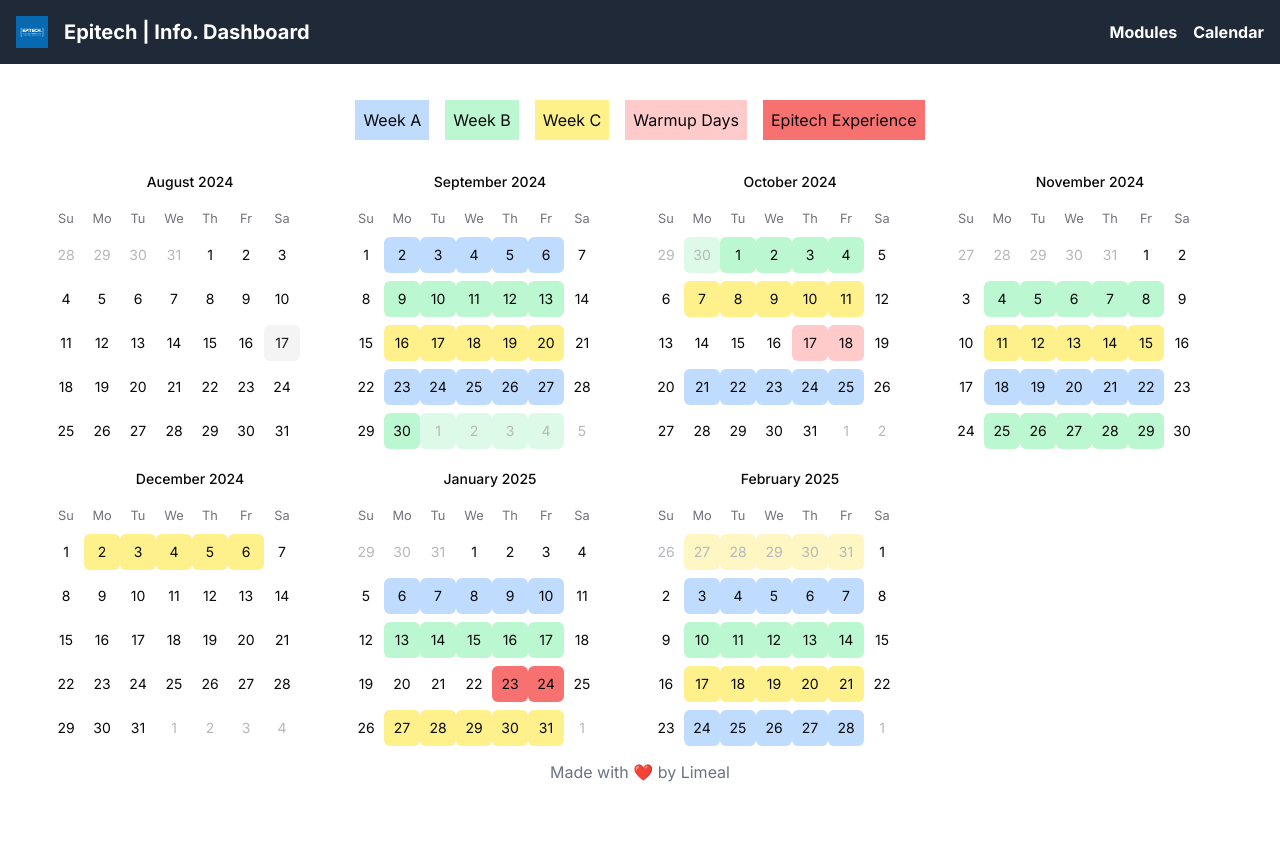
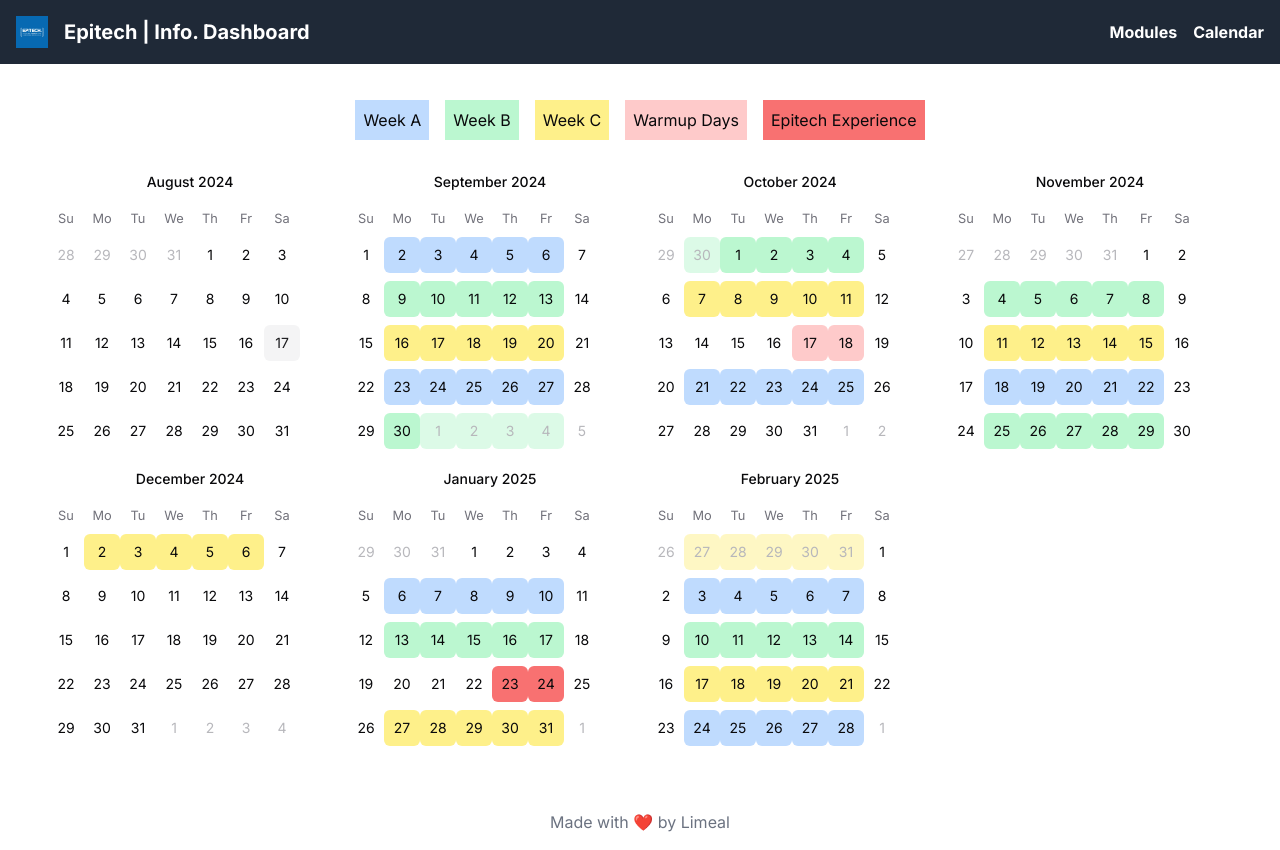
Before and after one commit to limeal/edash, a Next.js app in the folder frontend/: page /calendar in a window 1280 px wide. Before the commit the page ends 800 px from the top, so only its background shows below. Built offline with nearby package versions, Linux system fonts and the light colour scheme.

Commit message:
chore: patch footer

```diff
--- a/frontend/src/components/shell/footer.tsx
+++ b/frontend/src/components/shell/footer.tsx
@@ -1,6 +1,6 @@
 export default async function Footer() {
   return (
-    <footer className="absolute bottom-0 w-full p-4 text-center text-gray-500">
+    <footer className="w-full p-4 text-center text-gray-500">
       Made with ❤️ by <a href="https://github.com/limeal">Limeal</a>
     </footer>
   );
```
